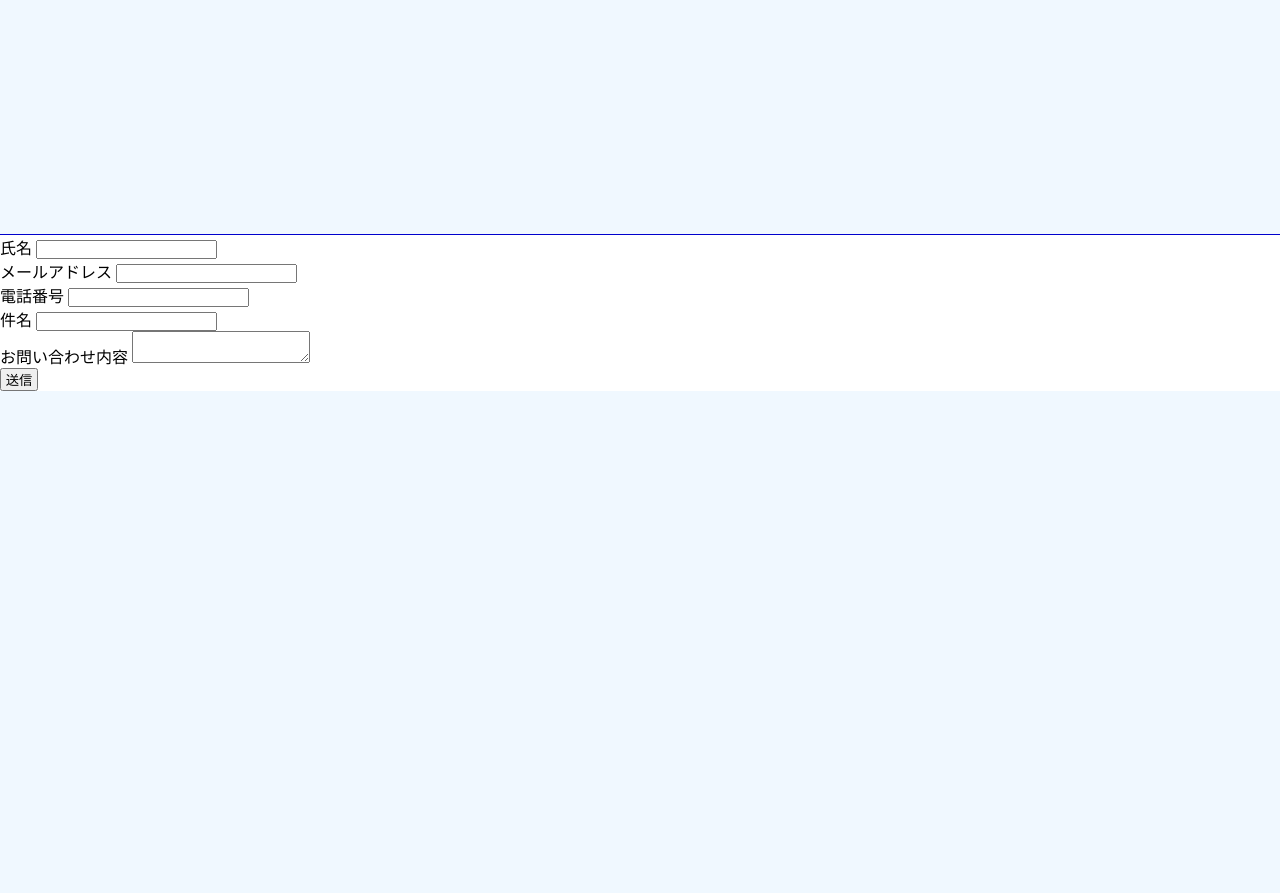
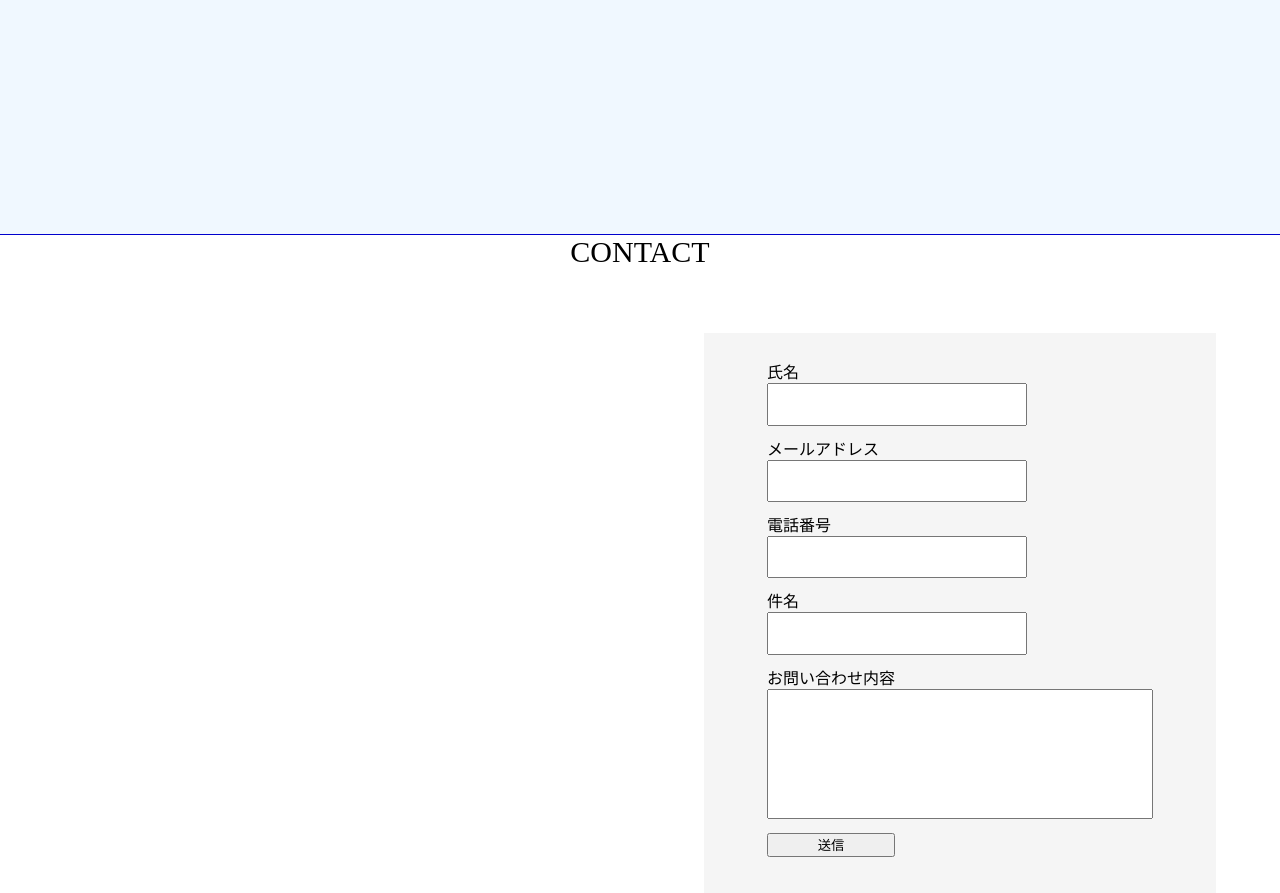
Before and after one commit to blueletter123456789/test, a PHP site: page /sample.html in a window 1280 px wide. Shown: the part 3769-4662 px from the top of the page. Before the commit the page ends 4160 px from the top, so only its background shows below. Run offline with PHP 8.4, Linux system fonts and the light colour scheme.

Commit message:
問い合わせフォームのレイアウト作成

```diff
--- a/css/style.css
+++ b/css/style.css
@@ -172,7 +172,7 @@ nav.active > ul > li a{
 
 	position: fixed;
 	display: block;
-	z-index: 999;
+	z-index: 500;
 }
 
 .index ul{
@@ -376,3 +376,54 @@ nav.active > ul > li a{
 .prev-arrow{
 	left: -60px;
 }
+
+
+/*お問い合わせフォーム*/
+
+.contact{
+	width: 100vw;
+	height: 80vh;
+	background-color: #ffffff;
+	z-index: 900;
+}
+
+.contact > p{
+	font-size: 30px;
+	text-align: center;
+}
+
+.contact-container{
+	width: 40vw;
+	height: 70vh;
+	background-color: #f5f5f5;
+	margin: 5% 5% 5% auto;
+
+	display: flex;
+	justify-content: center;
+	align-items: center;
+}
+
+.contact-container p{
+	display: block;
+	margin-bottom: 10px;
+}
+
+.contact-container label{
+	font-size: 16px;
+}
+
+.contact-container input{
+	width: 20vw;
+	height: 3vw;
+}
+
+.contact-container textarea{
+	resize: none;
+	width: 30vw;
+	height: 10vw;
+}
+
+.contact-container input[type="submit"]{
+	width: 10vw;
+	height: 3vh;
+}
--- a/sample.html
+++ b/sample.html
@@ -151,26 +151,27 @@
 	</section>
 
 	<section class="contact">
-		<div>
+		<p>CONTACT</p>
+		<div class="contact-container">
 			<form action="./php/index.php" method="post" autocomplete="off">
 				<p>
-					<label>氏名</label>
+					<label>氏名</label><br>
 					<input type="text" name="name" maxlength="200" required>
 				</p>
 				<p>
-					<label>メールアドレス</label>
+					<label>メールアドレス</label><br>
 					<input type="text" name="mail" maxlength="200" required>
 				</p>
 				<p>
-					<label>電話番号</label>
+					<label>電話番号</label><br>
 					<input type="text" name="tel" maxlength="200" required>
 				</p>
 				<p>
-					<label>件名</label>
+					<label>件名</label><br>
 					<input type="text" name="subject" maxlength="200" required>
 				</p>
 				<p>
-					<label>お問い合わせ内容</label>
+					<label>お問い合わせ内容</label><br>
 					<textarea name="content" maxlength="500" required></textarea>
 				</p>
 				<p>
```
